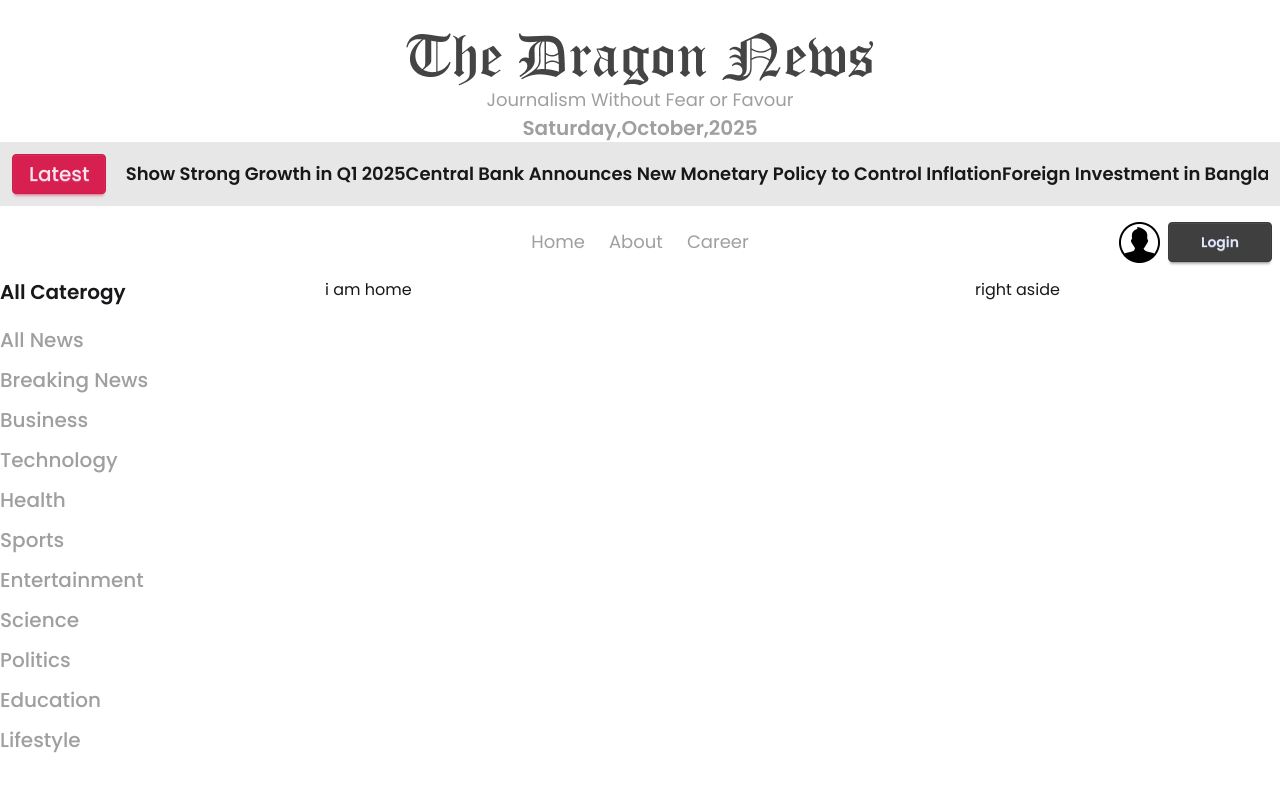
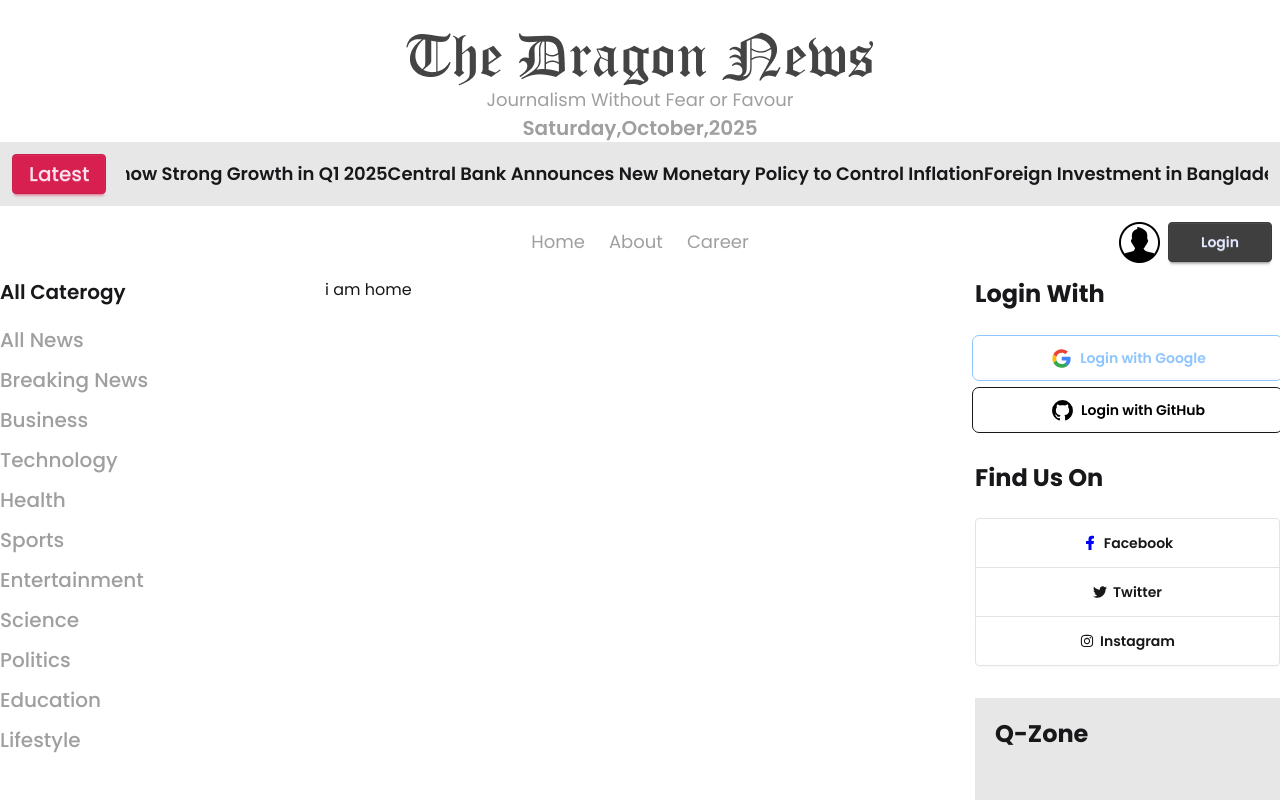
Before and after one commit to oliullahakib/dragon-news-project, a React (Vite) app: page / in a window 1280 px wide. Shown: the top 800 px of the page. Built offline with nearby package versions, Linux system fonts and the light colour scheme.

Commit message:
right aside added to mainLayout page

```diff
--- a/package.json
+++ b/package.json
@@ -17,6 +17,7 @@
     "react": "^19.1.1",
     "react-dom": "^19.1.1",
     "react-fast-marquee": "^1.6.5",
+    "react-icons": "^5.5.0",
     "react-router": "^7.9.4",
     "tailwindcss": "^4.1.14"
   },
--- a/src/Layouts/MainLayout.jsx
+++ b/src/Layouts/MainLayout.jsx
@@ -2,6 +2,7 @@ import React, { Suspense } from 'react';
 import { Outlet } from 'react-router';
 import Header from '../components/MainLayout/Header';
 import LeftAside from '../components/MainLayout/LeftAside';
+import RightAside from '../components/MainLayout/RightAside';
 
 const categoriesPromiss = fetch('/categories.json').then(res=>res.json())
 
@@ -16,7 +17,7 @@ const MainLayout = () => {
                </Suspense>
             </div>
             <div className='col-span-6'> <Outlet/></div>
-            <div className='right col-span-3'>right aside</div>
+            <div className='right col-span-3'><RightAside/></div>
           </main>
         </div>
     );
--- /dev/null
+++ b/src/components/MainLayout/RightAside.jsx
@@ -0,0 +1,48 @@
+
+import React from 'react';
+import { FaInstagram, FaTwitter } from 'react-icons/fa';
+import swimmingImg from "../../assets/swimming.png"
+import classImg from "../../assets/class.png"
+import playGroudImg from "../../assets/playground.png"
+import bgImg from "../../assets/bg.png"
+
+const RightAside = () => {
+    return (
+        <div>
+            <div className="loginWith space-y-3">
+                <h2 className='text-2xl font-bold mb-7'>Login With</h2>
+                {/* Google */}
+                <button className="btn border-0 w-full bg-white text-blue-300 outline outline-blue-300 ">
+                    <svg aria-label="Google logo" width="25" height="25" xmlns="http://www.w3.org/2000/svg" viewBox="0 0 512 512"><g><path d="m0 0H512V512H0" fill="#fff"></path><path fill="#34a853" d="M153 292c30 82 118 95 171 60h62v48A192 192 0 0190 341"></path><path fill="#4285f4" d="m386 400a140 175 0 0053-179H260v74h102q-7 37-38 57"></path><path fill="#fbbc02" d="m90 341a208 200 0 010-171l63 49q-12 37 0 73"></path><path fill="#ea4335" d="m153 219c22-69 116-109 179-50l55-54c-78-75-230-72-297 55"></path></g></svg>
+                    Login with Google
+                </button>
+                {/* GitHub */}
+                <button className="btn bg-white w-full text-black border-0 outline">
+                    <svg aria-label="GitHub logo" width="25" height="25" xmlns="http://www.w3.org/2000/svg" viewBox="0 0 24 24"><path fill="black" d="M12,2A10,10 0 0,0 2,12C2,16.42 4.87,20.17 8.84,21.5C9.34,21.58 9.5,21.27 9.5,21C9.5,20.77 9.5,20.14 9.5,19.31C6.73,19.91 6.14,17.97 6.14,17.97C5.68,16.81 5.03,16.5 5.03,16.5C4.12,15.88 5.1,15.9 5.1,15.9C6.1,15.97 6.63,16.93 6.63,16.93C7.5,18.45 8.97,18 9.54,17.76C9.63,17.11 9.89,16.67 10.17,16.42C7.95,16.17 5.62,15.31 5.62,11.5C5.62,10.39 6,9.5 6.65,8.79C6.55,8.54 6.2,7.5 6.75,6.15C6.75,6.15 7.59,5.88 9.5,7.17C10.29,6.95 11.15,6.84 12,6.84C12.85,6.84 13.71,6.95 14.5,7.17C16.41,5.88 17.25,6.15 17.25,6.15C17.8,7.5 17.45,8.54 17.35,8.79C18,9.5 18.38,10.39 18.38,11.5C18.38,15.32 16.04,16.16 13.81,16.41C14.17,16.72 14.5,17.33 14.5,18.26C14.5,19.6 14.5,20.68 14.5,21C14.5,21.27 14.66,21.59 15.17,21.5C19.14,20.16 22,16.42 22,12A10,10 0 0,0 12,2Z"></path></svg>
+                    Login with GitHub
+                </button>
+            </div>
+            <div className="find-us mt-8">
+                 <h2 className='text-2xl font-bold mb-6'>Find Us On</h2>
+                <div className="join join-vertical bg-white w-full">
+                    <button className="btn join-item bg-white py-6">
+                         <svg aria-label="Facebook logo" width="16" height="16" xmlns="http://www.w3.org/2000/svg" viewBox="0 0 32 32"><path fill="blue" d="M8 12h5V8c0-6 4-7 11-6v5c-4 0-5 0-5 3v2h5l-1 6h-4v12h-6V18H8z"></path></svg>
+                         Facebook</button>
+                    <button className="btn join-item bg-white py-6"> <FaTwitter></FaTwitter> Twitter</button>
+                    <button className="btn join-item bg-white py-6"> <FaInstagram/> Instagram </button>
+                </div>
+            </div>
+            <div className="q-zone mt-8 bg-base-300 flex justify-center flex-col p-5 gap-8">
+                 <h2 className='text-2xl font-bold mb-6'>Q-Zone</h2>
+                <img src={swimmingImg} alt="swimmingImg" />
+                <img src={classImg} alt="classImg" />
+                <img src={playGroudImg} alt="playGroudImg" />
+            </div>
+            <div className='flex justify-center mt-5'>
+                <img className='w-full' src={bgImg} alt="" />
+            </div>
+        </div>
+    );
+};
+
+export default RightAside;
```
Also changed, not shown: 1 other file (tests, documents, lock files or other folders).
